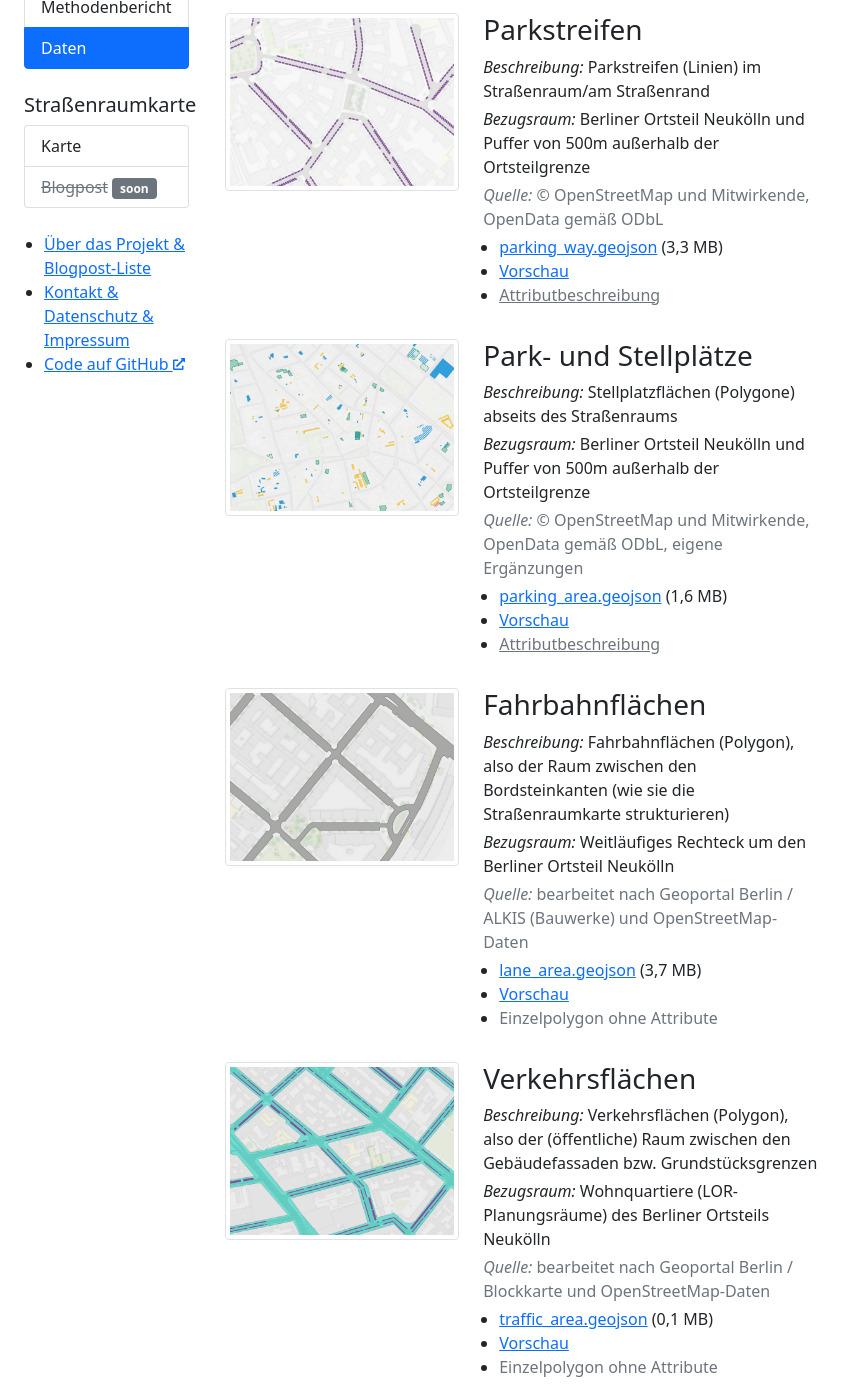
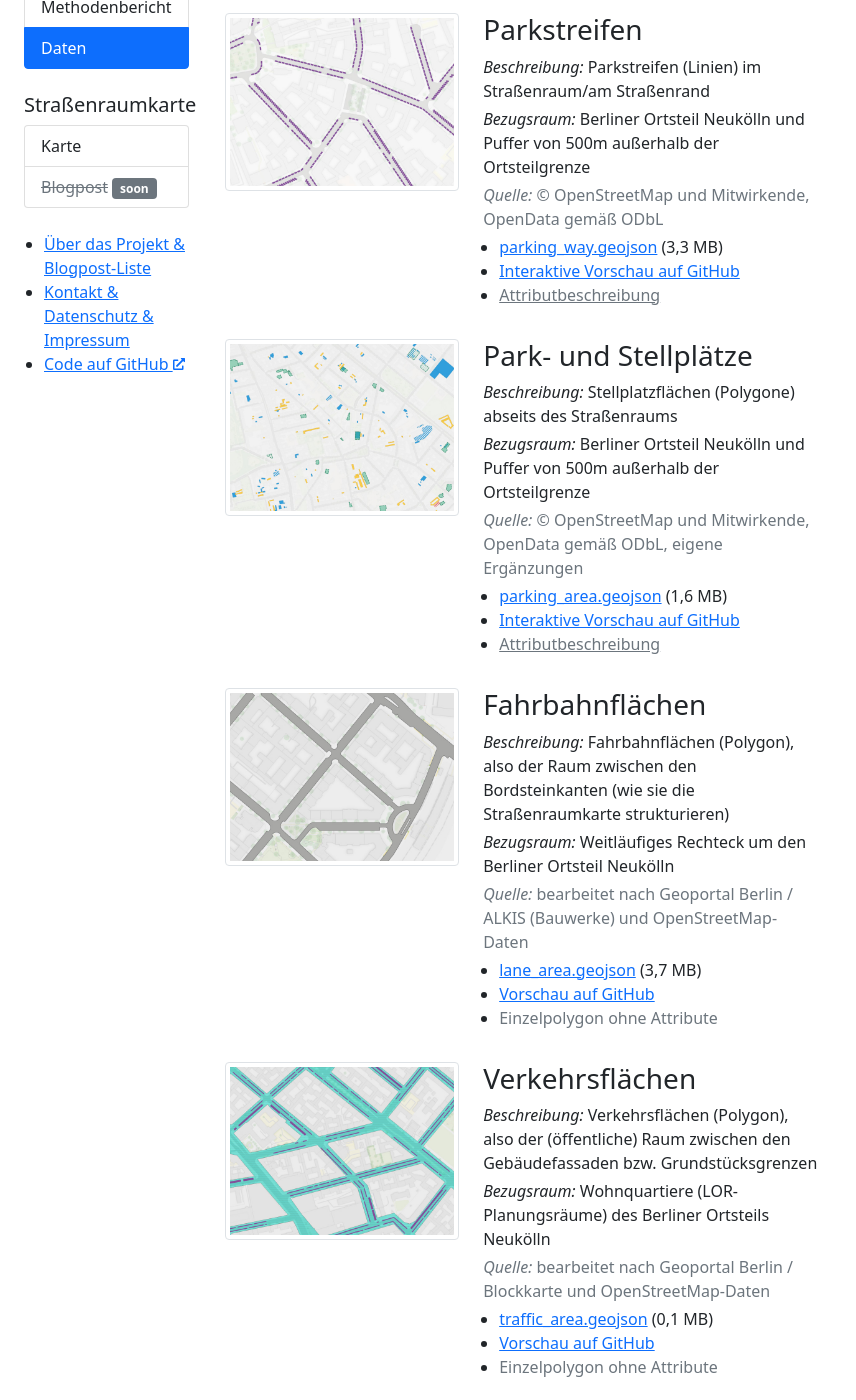
Before and after one commit to osmberlin/strassenraumkarte-neukoelln, a Jekyll site: the page built from parkraumkarte/data.html, in a window 1280 px wide and 1400 px high, scrolled down 291 px. Shown: the whole window, without its empty margins (0-856 px from the left). Built offline with Jekyll 4.4.1, drawn with Linux system fonts in a browser that asks for light colours; some of the changed text lies outside the part shown.

Commit message:
Use Github as data preview; remove custom preview map
Its sad, but its no point in doing myself what Github does better … :)

```diff
--- a/parkraumkarte/data.html
+++ b/parkraumkarte/data.html
@@ -28,7 +28,7 @@ redirect_from: data.html
 		<p class="mb-1 text-muted"><em>Quelle:</em> © OpenStreetMap und Mitwirkende, OpenData gemäß ODbL</p>
 		<ul class="px-3">
 			<li><a href="{{ '/data/parking_way.geojson' | relative_url }}">parking_way.geojson</a></strong> (3,3 MB)</li>
-			<li><a href="{{ '/data/geojson-preview' | relative_url }}">Vorschau</a></li>
+			<li><a href="https://github.com/SupaplexOSM/strassenraumkarte-neukoelln/blob/main/data/parking_way.geojson">Interaktive Vorschau auf GitHub</a></li>
 			<li><a class="text-muted" href="https://github.com/SupaplexOSM/strassenraumkarte-neukoelln/blob/main/data/#parking_waygeojson">Attributbeschreibung</a></li>
 		</ul>
 	</div>
@@ -47,7 +47,7 @@ redirect_from: data.html
 		<p class="mb-1 text-muted"><em>Quelle:</em> © OpenStreetMap und Mitwirkende, OpenData gemäß ODbL, eigene Ergänzungen</p>
 		<ul class="px-3">
 			<li><a href="{{ '/data/parking_area.geojson' | relative_url }}">parking_area.geojson</a></strong> (1,6 MB)</li>
-			<li><a href="{{ '/data/geojson-preview' | relative_url }}">Vorschau</a></li>
+			<li><a href="https://github.com/SupaplexOSM/strassenraumkarte-neukoelln/blob/main/data/parking_area.geojson">Interaktive Vorschau auf GitHub</a></li>
 			<li><a class="text-muted" href="https://github.com/SupaplexOSM/strassenraumkarte-neukoelln/blob/main/data/#parking_areageojson">Attributbeschreibung</a></li>
 		</ul>
 	</div>
@@ -66,7 +66,7 @@ redirect_from: data.html
 		<p class="mb-1 text-muted"><em>Quelle:</em> bearbeitet nach Geoportal Berlin / ALKIS (Bauwerke) und OpenStreetMap-Daten</p>
 		<ul class="px-3">
 			<li><a href="{{ '/data/lane_area.geojson' | relative_url }}">lane_area.geojson</a></strong> (3,7 MB)</li>
-			<li><a href="{{ '/data/geojson-preview' | relative_url }}">Vorschau</a></li>
+			<li><a href="https://github.com/SupaplexOSM/strassenraumkarte-neukoelln/blob/main/data/lane_area.geojson">Vorschau auf GitHub</a></li>
 			<li><p class="mb-1 text-muted">Einzelpolygon ohne Attribute</p></li>
 		</ul>
 	</div>
@@ -85,7 +85,7 @@ redirect_from: data.html
 		<p class="mb-1 text-muted"><em>Quelle:</em> bearbeitet nach Geoportal Berlin / Blockkarte und OpenStreetMap-Daten</p>
 		<ul class="px-3">
 			<li><a href="{{ '/data/traffic_area.geojson' | relative_url }}">traffic_area.geojson</a></strong> (0,1 MB)</li>
-			<li><a href="{{ '/data/geojson-preview' | relative_url }}">Vorschau</a></li>
+			<li><a href="https://github.com/SupaplexOSM/strassenraumkarte-neukoelln/blob/main/data/traffic_area.geojson">Vorschau auf GitHub</a></li>
 			<li><p class="mb-1 text-muted">Einzelpolygon ohne Attribute</p></li>
 		</ul>
 	</div>
@@ -123,7 +123,7 @@ redirect_from: data.html
 		<p class="mb-1 text-muted"><em>Quelle:</em> nach © Amt für Statistik Berlin-Brandenburg, Potsdam, 2020: „Melderechtlich registrierte Einwohnerinnen und Einwohner am Ort der Hauptwohnung in Berlin am 30.06.2020 nach Planungsräumen und KfZ-Bestand“ – Vervielfältigung und Verbreitung, auch auszugsweise, mit Quellenangabe gestattet</p>
 		<ul class="px-3">
 			<li><a href="{{ '/data/kfz_lor_planungsraum.geojson' | relative_url }}">kfz_lor_planungsraum.geojson</a></strong> (3,9 MB)</li>
-			<li><a href="{{ '/data/geojson-preview' | relative_url }}">Vorschau</a></li>
+			<li><a href="https://github.com/SupaplexOSM/strassenraumkarte-neukoelln/blob/main/data/kfz_lor_planungsraum.geojson">Interaktive Vorschau auf GitHub</a></li>
 			<li><a class="text-muted" href="https://github.com/SupaplexOSM/strassenraumkarte-neukoelln/blob/main/data/#kfz_lor_planungsraumgeojson">Attributbeschreibung</a></li>
 		</ul>
 	</div>
```
Also changed, not shown: data/geojson-preview.html (deleted, +0 -87 lines), javascript/leaflet.ajax.min.js (deleted).
